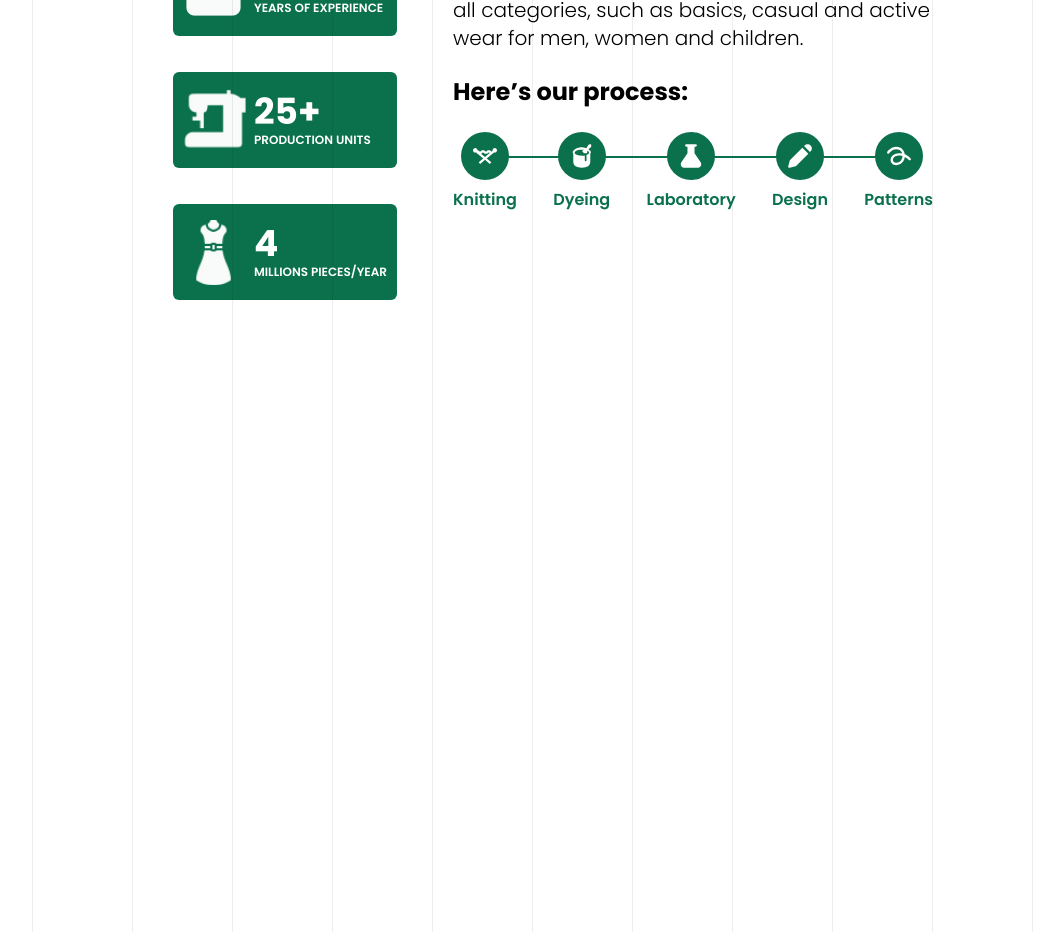
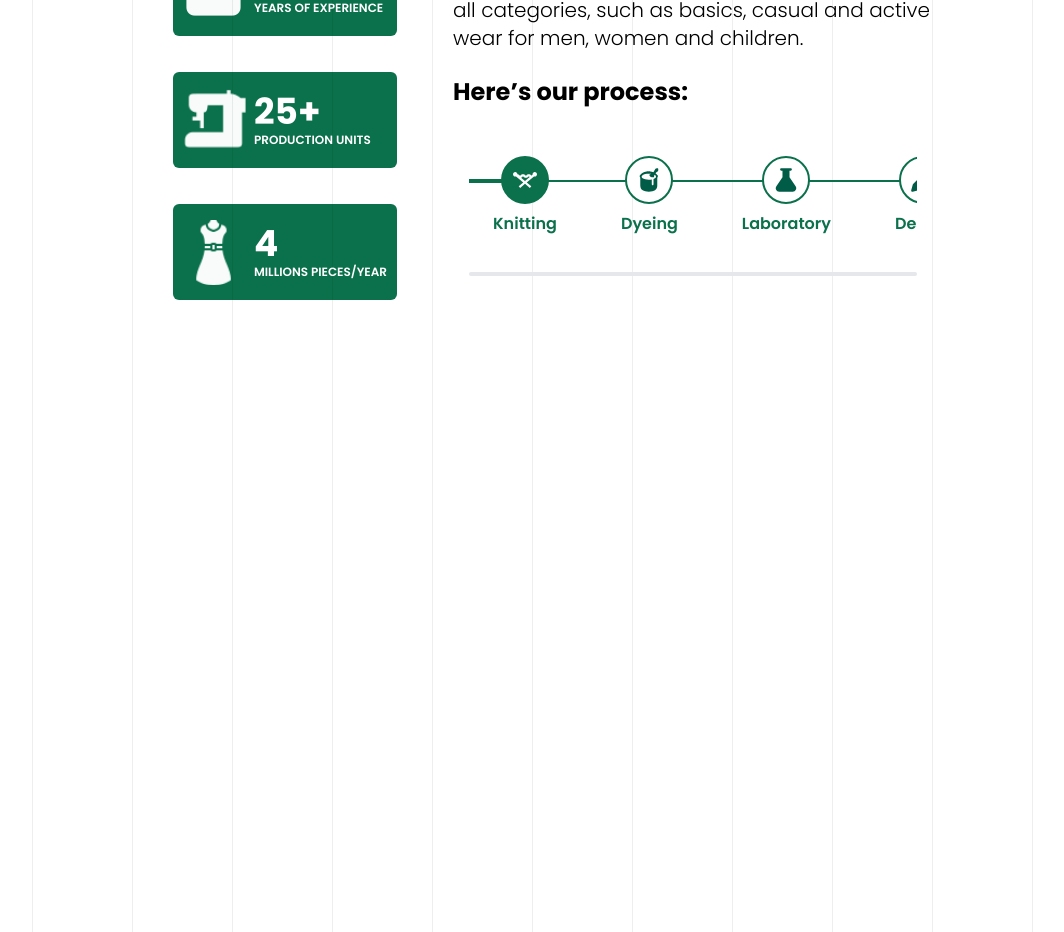
Before and after one commit to cottonSdtNadim/cotton-website-task, a React (Vite) app: page / in a window 1280 px wide. Shown: the part 1460-2392 px from the top of the page, without its empty margins (67-1131 px from the left). Built offline with nearby package versions, Linux system fonts and the light colour scheme.

Commit message:
icon slider implemented

```diff
--- a/src/components/ProcessFlow.jsx
+++ b/src/components/ProcessFlow.jsx
@@ -1,27 +1,107 @@
-import designIcon from "../assets/svgs/Design.svg";
-import dyeingIcon from "../assets/svgs/Dyeing.svg";
-import knittingIcon from "../assets/svgs/Knitting.svg";
-import laboratoryIcon from "../assets/svgs/Laboratory.svg";
-import patternsIcon from "../assets/svgs/Patterns.svg";
-import ProcessStep from "./ProcessStep";
+"use client"
+
+import { useEffect, useRef, useState } from "react"
+import accessoriesIcon from "../assets/svgs/Accessories.svg"
+import cuttingIcon from "../assets/svgs/Cutting.svg"
+import designIcon from "../assets/svgs/Design.svg"
+import dyeingIcon from "../assets/svgs/Dyeing.svg"
+import embroideryIcon from "../assets/svgs/Embroidary.svg"
+import finishingIcon from "../assets/svgs/Finishing.svg"
+import knittingIcon from "../assets/svgs/Knitting.svg"
+import laboratoryIcon from "../assets/svgs/Laboratory.svg"
+import patternsIcon from "../assets/svgs/Patterns.svg"
+import printingIcon from "../assets/svgs/Printing.svg"
+import sewingIcon from "../assets/svgs/Sewing.svg"
+import ProcessStep from "./ProcessStep"
 
 const ProcessFlow = () => {
+  const [scrollPercentage, setScrollPercentage] = useState(0)
+  const [activeStepIndex, setActiveStepIndex] = useState(0)
+  const scrollContainerRef = useRef(null)
+
+  // Define all process steps
+  const processSteps = [
+    { icon: knittingIcon, label: "Knitting" },
+    { icon: dyeingIcon, label: "Dyeing" },
+    { icon: laboratoryIcon, label: "Laboratory" },
+    { icon: designIcon, label: "Design" },
+    { icon: patternsIcon, label: "Patterns" },
+    { icon: embroideryIcon, label: "Embroidery" },
+    { icon: printingIcon, label: "Printing" },
+    { icon: cuttingIcon, label: "Cutting" },
+    { icon: sewingIcon, label: "Sewing" },
+    { icon: accessoriesIcon, label: "Accessories" },
+    { icon: finishingIcon, label: "Finishing" },
+  ]
+
+  useEffect(() => {
+    const handleScroll = () => {
+      if (scrollContainerRef.current) {
+        const container = scrollContainerRef.current
+        const scrollLeft = container.scrollLeft
+        const scrollWidth = container.scrollWidth - container.clientWidth
+        const percentage = (scrollLeft / scrollWidth) * 100
+        setScrollPercentage(percentage)
+
+        // Calculate active step based on scroll percentage
+        const newActiveStep = Math.min(Math.floor((percentage / 100) * processSteps.length), processSteps.length - 1)
+        setActiveStepIndex(newActiveStep)
+      }
+    }
+
+    const scrollContainer = scrollContainerRef.current
+    if (scrollContainer) {
+      scrollContainer.addEventListener("scroll", handleScroll)
+    }
+
+    return () => {
+      if (scrollContainer) {
+        scrollContainer.removeEventListener("scroll", handleScroll)
+      }
+    }
+  }, [processSteps.length])
+
   return (
-    <div className="flex flex-col w-full relative">
-      {/* Container for steps and line */}
-      <div className="flex items-center justify-between w-full relative">
-        {/* The main horizontal line that spans across all steps */}
-        <div className="h-[2px] bg-[#0B714C] absolute top-6 left-6 right-6 z-0"></div>
+    <div className="w-full relative py-6 px-4">
+      {/* Scrollable container */}
+      <div
+        ref={scrollContainerRef}
+        className="overflow-x-auto flex items-center pb-4 hide-scrollbar"
+        style={{ scrollbarWidth: "none", msOverflowStyle: "none" }}
+      >
+        {/* Steps container with green line */}
+        <div className="flex items-center relative min-w-max px-6">
+          {/* The main horizontal line that spans across all steps */}
+          <div className="h-[2px] bg-[#0B714C] absolute top-6 left-0 right-0 z-0"></div>
 
-        {/* Process steps */}
-        <ProcessStep icon={knittingIcon} label="Knitting" />
-        <ProcessStep icon={dyeingIcon} label="Dyeing" />
-        <ProcessStep icon={laboratoryIcon} label="Laboratory" />
-        <ProcessStep icon={designIcon} label="Design" />
-        <ProcessStep icon={patternsIcon} label="Patterns" />
+          {/* The completed portion of the line with increased thickness */}
+          <div
+            className="h-[4px] bg-[#0B714C] absolute top-[23px] left-0 z-10 transition-all duration-300"
+            style={{
+              width: `${activeStepIndex * 80 + 40}px`, // Adjust based on your spacing
+            }}
+          ></div>
+
+          {/* Process steps with proper spacing */}
+          <div className="flex space-x-16">
+            {processSteps.map((step, index) => (
+              <ProcessStep key={step.label} icon={step.icon} label={step.label} isActive={index <= activeStepIndex} />
+            ))}
+          </div>
+        </div>
+      </div>
+
+      {/* Progress indicator */}
+      <div className="absolute bottom-0 left-0 right-0 flex justify-center">
+        <div className="w-full max-w-md h-1 bg-gray-200 rounded-full overflow-hidden">
+          <div
+            className="h-full bg-[#0B714C] rounded-full transition-all duration-300"
+            style={{ width: `${scrollPercentage}%` }}
+          ></div>
+        </div>
       </div>
     </div>
-  );
-};
+  )
+}
 
-export default ProcessFlow;
+export default ProcessFlow
--- a/src/components/ProcessStep.jsx
+++ b/src/components/ProcessStep.jsx
@@ -1,26 +1,37 @@
-import PropTypes from "prop-types";
+import PropTypes from "prop-types"
 
-const ProcessStep = ({ icon, label }) => {
+const ProcessStep = ({ icon, label, isActive }) => {
   return (
     <div className="flex flex-col items-center">
-      <div className="w-12 h-12 rounded-full bg-[#0B714C] flex items-center justify-center mb-2 z-20 relative">
+      <div
+        className={`w-12 h-12 rounded-full flex items-center justify-center mb-2 z-20 relative ${
+          isActive ? "bg-[#0B714C]" : "bg-white border-2 border-[#0B714C]"
+        }`}
+      >
         <img
-          src={icon}
+          src={icon || "/placeholder.svg"}
           alt={label}
           className="w-6 h-6"
-          style={{ filter: "brightness(0) invert(1)" }} // This makes the icon white
+          style={{
+            filter: isActive
+              ? "brightness(0) invert(1)"
+              : "brightness(0) saturate(100%) invert(24%) sepia(98%) saturate(466%) hue-rotate(118deg) brightness(94%) contrast(103%)",
+          }}
         />
       </div>
-      <p className="text-base font-semibold text-center text-[#0B714C]">
-        {label}
-      </p>
+      <p className="text-base font-semibold text-center text-[#0B714C]">{label}</p>
     </div>
-  );
-};
+  )
+}
 
 ProcessStep.propTypes = {
   icon: PropTypes.string.isRequired, // expects a string for the icon image path
   label: PropTypes.string.isRequired, // expects a string for the label text
-};
+  isActive: PropTypes.bool, // indicates if the step is active/completed
+}
 
-export default ProcessStep;
+ProcessStep.defaultProps = {
+  isActive: false,
+}
+
+export default ProcessStep
--- a/src/index.css
+++ b/src/index.css
@@ -18,6 +18,17 @@ body {
   color: rgb(var(--foreground-rgb));
   background: rgb(var(--background-rgb));
   font-family: "Poppins", sans-serif;
+}
+
+/* Hide scrollbar for Chrome, Safari and Opera */
+.hide-scrollbar::-webkit-scrollbar {
+  display: none;
+}
+
+/* Hide scrollbar for IE, Edge and Firefox */
+.hide-scrollbar {
+  -ms-overflow-style: none;  /* IE and Edge */
+  scrollbar-width: none;  /* Firefox */
 }
 
 /* Font setup */
```
